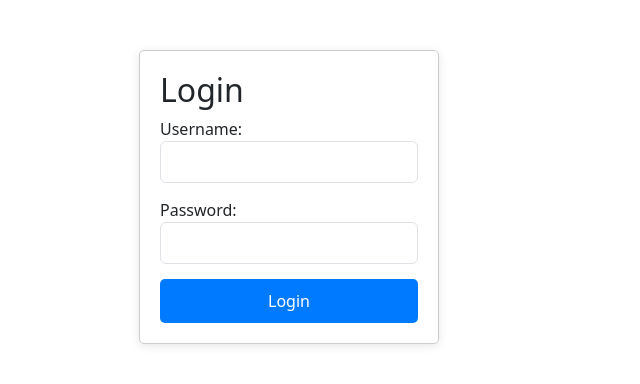
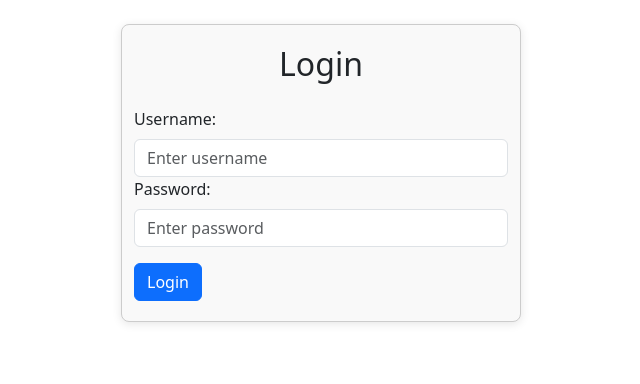
Before and after one commit to Jay-Lugh/ECommerce, a React (Create React App) app in the folder ecommerce/: page / in a window 1280 px wide. Shown: the top 384 px of the page, without its empty margins (415-1055 px from the left). Built offline with nearby package versions, Linux system fonts and the light colour scheme.

Commit message:
Small changes

```diff
--- a/ecommerce/src/App.js
+++ b/ecommerce/src/App.js
@@ -64,7 +64,7 @@ function App() {
       <div
         className="mainContent"
         style={{
-          marginLeft: isCollapsed ? '5%' : '10%',
+          marginLeft: isCollapsed ? '10%' : '15%',
           flexGrow: 1,
           transition: 'ease-in-out 0.5s'
         }}
--- a/ecommerce/src/Components/Navigation.js
+++ b/ecommerce/src/Components/Navigation.js
@@ -26,7 +26,7 @@ const Navigation = ({ isCollapsed, toggleSidebar }) => {
       <Navbar bg="#343a40" variant='dark' className={`flex-column ${isCollapsed ? 'collapsed' : ''}`}>
         <Nav className="flex-column">
          <Nav.Link as={Link} to="/profile"> {isCollapsed ? <CgProfile  style={iconStyle} /> : <img src={logo} alt="Logo"/>} </Nav.Link>
-          <Nav.Link as={Link} to="/dashboard">{isCollapsed ? <MdDashboard  style={iconStyle}/>: "Dashboard"}</Nav.Link>
+          {/* <Nav.Link as={Link} to="/dashboard">{isCollapsed ? <MdDashboard  style={iconStyle}/>: "Dashboard"}</Nav.Link> */}
           <Nav.Link as={Link} to="/productlist">{isCollapsed ? <IoBagHandleSharp  style={iconStyle}/> : "Product"}</Nav.Link>
           <Button onClick={handleBack} className="logoutButton">
           <IoMdLogOut />
--- a/ecommerce/src/Pages/Add.js
+++ b/ecommerce/src/Pages/Add.js
@@ -9,11 +9,19 @@ function Add() {
     const [validated, setValidated] = useState(false);
     const navigate = useNavigate();
 
-    const handleSubmit = (event) => {
-        const form = event.currentTarget;
+    const [formdata, setFormdata] = useState({
+        name: '',
+        category: '',
+        description: '',
+        qty: '',
+        price: '',
+    });
+
+    const handleSubmit = (e) => {
+        const form = e.currentTarget;
         if (form.checkValidity() === false) {
-            event.preventDefault();
-            event.stopPropagation();
+            e.preventDefault();
+            e.stopPropagation();
         } else {
             confirmAdd();
         }
@@ -25,16 +33,22 @@ function Add() {
     };
 
     const confirmAdd = () => {
-        // ADD YOUR CODE FOR ADDING THE ITEM HERE
+        // ADD YOUR CODE FOR ADDING THE ITEM HERE THE DATA IS STORED IN FORMDATA
+        console.log('Adding item:', formdata);
         navigate('/productlist');
+    };
+
+    const handleChange = (e) => {
+        const { name, value } = e.target;
+        setFormdata({
+            ...formdata,
+            [name]: value,
+        });
     };
 
     return (
         <Container className="my-4" style={{ maxWidth: '500px' }}>
-            <Button
-                className="button"
-                onClick={handleBack}
-            >
+            <Button className="button" onClick={handleBack}>
                 <GiCancel />
             </Button>
 
@@ -46,6 +60,9 @@ function Add() {
                     <Form.Control
                         type="text"
                         placeholder='Product Name'
+                        name="name"
+                        value={formdata.name}
+                        onChange={handleChange}
                         required
                     />
                     <Form.Control.Feedback type="invalid">
@@ -58,6 +75,9 @@ function Add() {
                     <Form.Control
                         type="text"
                         placeholder='Product Category'
+                        name="category"
+                        value={formdata.category}
+                        onChange={handleChange}
                         required
                     />
                     <Form.Control.Feedback type="invalid">
@@ -70,6 +90,9 @@ function Add() {
                     <Form.Control
                         as="textarea"
                         placeholder='Product Description'
+                        name="description"
+                        value={formdata.description}
+                        onChange={handleChange}
                         required
                     />
                     <Form.Control.Feedback type="invalid">
@@ -82,6 +105,9 @@ function Add() {
                     <Form.Control
                         type="number"
                         placeholder='Product Quantity'
+                        name="qtyy"
+                        value={formdata.qty}
+                        onChange={handleChange}
                         required
                     />
                     <Form.Control.Feedback type="invalid">
@@ -94,6 +120,9 @@ function Add() {
                     <Form.Control
                         type="text"
                         placeholder='Product Price'
+                        name="price"
+                        value={formdata.price}
+                        onChange={handleChange}
                         required
                     />
                     <Form.Control.Feedback type="invalid">
--- a/ecommerce/src/Pages/Edit.js
+++ b/ecommerce/src/Pages/Edit.js
@@ -11,7 +11,7 @@ function Edit() {
     const purchase = location.state;
 
     const [validated, setValidated] = useState(false);
-    const [formData, setFormData] = useState({
+    const [formdata, setFormData] = useState({
         name: purchase.name,
         category: purchase.category,
         description: purchase.description,
@@ -35,13 +35,15 @@ function Edit() {
     };
 
     const confirmEdit = () => {
+         // ADD YOUR CODE FOR EDIT THE ITEM HERE THE DATA IS STORED IN FORMDATA
+        console.log('Editing item:', formdata);
         navigate('/productlist');
     };
 
     const handleChange = (event) => {
         const { name, value } = event.target;
         setFormData({
-            ...formData,
+            ...formdata,
             [name]: value,
         });
     };
@@ -59,10 +61,10 @@ function Edit() {
                     <Form.Control
                         type="text"
                         placeholder='Product Name'
-                        required
-                        name="name"
-                        value={formData.name}
-                        onChange={handleChange}
+                        value={formdata.name}
+                        readOnly
+                        style={{ backgroundColor: '#f8f9fa', cursor: 'not-allowed' }}
+
                     />
                     <Form.Control.Feedback type="invalid">
                         Please provide a valid name.
@@ -74,10 +76,9 @@ function Edit() {
                     <Form.Control
                         type="text"
                         placeholder='Product Category'
-                        required
-                        name="category"
-                        value={formData.category}
-                        onChange={handleChange}
+                        value={formdata.category}
+                        readOnly
+                        style={{ backgroundColor: '#f8f9fa', cursor: 'not-allowed' }}
                     />
                     <Form.Control.Feedback type="invalid">
                         Please provide a valid category.
@@ -91,7 +92,7 @@ function Edit() {
                         placeholder='Product Description'
                         required
                         name="description"
-                        value={formData.description}
+                        value={formdata.description}
                         onChange={handleChange}
                     />
                     <Form.Control.Feedback type="invalid">
@@ -106,7 +107,7 @@ function Edit() {
                         placeholder='Product Quantity'
                         required
                         name="qty"
-                        value={formData.qty}
+                        value={formdata.qty}
                         onChange={handleChange}
                     />
                     <Form.Control.Feedback type="invalid">
@@ -121,7 +122,7 @@ function Edit() {
                         placeholder='Product Price'
                         required
                         name="price"
-                        value={formData.price}
+                        value={formdata.price}
                         onChange={handleChange}
                     />
                     <Form.Control.Feedback type="invalid">
--- a/ecommerce/src/Pages/Login.js
+++ b/ecommerce/src/Pages/Login.js
@@ -1,100 +1,77 @@
-// src/Login.js
 import React, { useState } from 'react';
 import { useNavigate } from 'react-router-dom';
 import Form from 'react-bootstrap/Form';
 import Button from 'react-bootstrap/Button';
+import { Container } from 'react-bootstrap';
 
 const Login = () => {
     const navigate = useNavigate();
-  const [username, setUsername] = useState('');
-  const [password, setPassword] = useState('');
-  const [error, setError] = useState('');
+    const [validated, setValidated] = useState(false);
+    const [formdata, setFormdata] = useState({
+        username: '',
+        password: '',
+    });
 
     const handleSubmit = (e) => {
+        const form = e.currentTarget;
+        if (form.checkValidity() === false) {
             e.preventDefault();
-
-    // Simple validation
-    if (!username || !password) {
-      setError('Please fill in all fields');
-      return;
-    }else{
-        handleBack();
+            e.stopPropagation();
+        } else {
+            // ADD CODE FOR LOGIN HERE
+            navigate('/productlist');
+            console.log('Logging in with', formdata);
         }
-
-    // You can replace this with actual authentication logic
-    console.log('Logging in with', { username, password });
-    setError(''); // Clear error if login is successful
+        setValidated(true);
     };
 
-  const handleBack = () => {
-    navigate('/dashboard');
+    const handleChange = (e) => {
+        const { name, value } = e.target;
+        setFormdata({
+            ...formdata,
+            [name]: value,
+        });
     };
 
+    return (
+        <Container className="my-4" style={{ maxWidth: '400px' }}>
+            <h2 className="mb-4">Login</h2>
 
-  return (
-    <div style={styles.container}>
-      <h2>Login</h2>
-      <Form onSubmit={handleSubmit} style={styles.form}>
-        <div style={styles.inputGroup}>
-          <label htmlFor="username">Username:</label>
+            <Form noValidate validated={validated} onSubmit={handleSubmit}>
+                <Form.Group controlId="formUsername">
+                    <Form.Label>Username:</Form.Label>
                     <Form.Control
                         type="text"
-            id="username"
-            value={username}
-            onChange={(e) => setUsername(e.target.value)}
-            style={styles.input}
+                        placeholder="Enter username"
+                        name="username"
+                        value={formdata.username}
+                        onChange={handleChange}
+                        required
                     />
-        </div>
-        <div style={styles.inputGroup}>
-          <label htmlFor="password">Password:</label>
+                    <Form.Control.Feedback type="invalid">
+                        Please provide a valid username.
+                    </Form.Control.Feedback>
+                </Form.Group>
+
+                <Form.Group controlId="formPassword">
+                    <Form.Label>Password:</Form.Label>
                     <Form.Control
                         type="password"
-            id="password"
-            value={password}
-            onChange={(e) => setPassword(e.target.value)}
-            style={styles.input}
+                        placeholder="Enter password"
+                        name="password"
+                        value={formdata.password}
+                        onChange={handleChange}
+                        required
                     />
-        </div>
-        {error && <p style={styles.error}>{error}</p>}
-        <Button type="submit" style={styles.button}>Login</Button>
+                    <Form.Control.Feedback type="invalid">
+                        Please provide a valid password.
+                    </Form.Control.Feedback>
+                </Form.Group>
+
+                <Button type="submit" className="mt-3">Login</Button>
             </Form>
-    </div>
+        </Container>
     );
 };
 
-const styles = {
-  container: {
-    maxWidth: '300px',
-    margin: '50px auto',
-    padding: '20px',
-    border: '1px solid #ccc',
-    borderRadius: '5px',
-    boxShadow: '0 2px 10px rgba(0,0,0,0.1)',
-  },
-  form: {
-    display: 'flex',
-    flexDirection: 'column',
-  },
-  inputGroup: {
-    marginBottom: '15px',
-  },
-  input: {
-    padding: '8px',
-    fontSize: '16px',
-  },
-  button: {
-    padding: '10px',
-    fontSize: '16px',
-    backgroundColor: '#007bff',
-    color: 'white',
-    border: 'none',
-    borderRadius: '5px',
-    cursor: 'pointer',
-  },
-  error: {
-    color: 'red',
-    fontSize: '14px',
-  },
-};
-
 export default Login;
```
Also changed, not shown: ecommerce/src/App.css (+1 -10 lines), ecommerce/src/Pages/ProductList.js (+13 -5 lines), 1 other file (tests, documents, lock files or other folders). Lines whose indentation alone changed are shown as unchanged.
